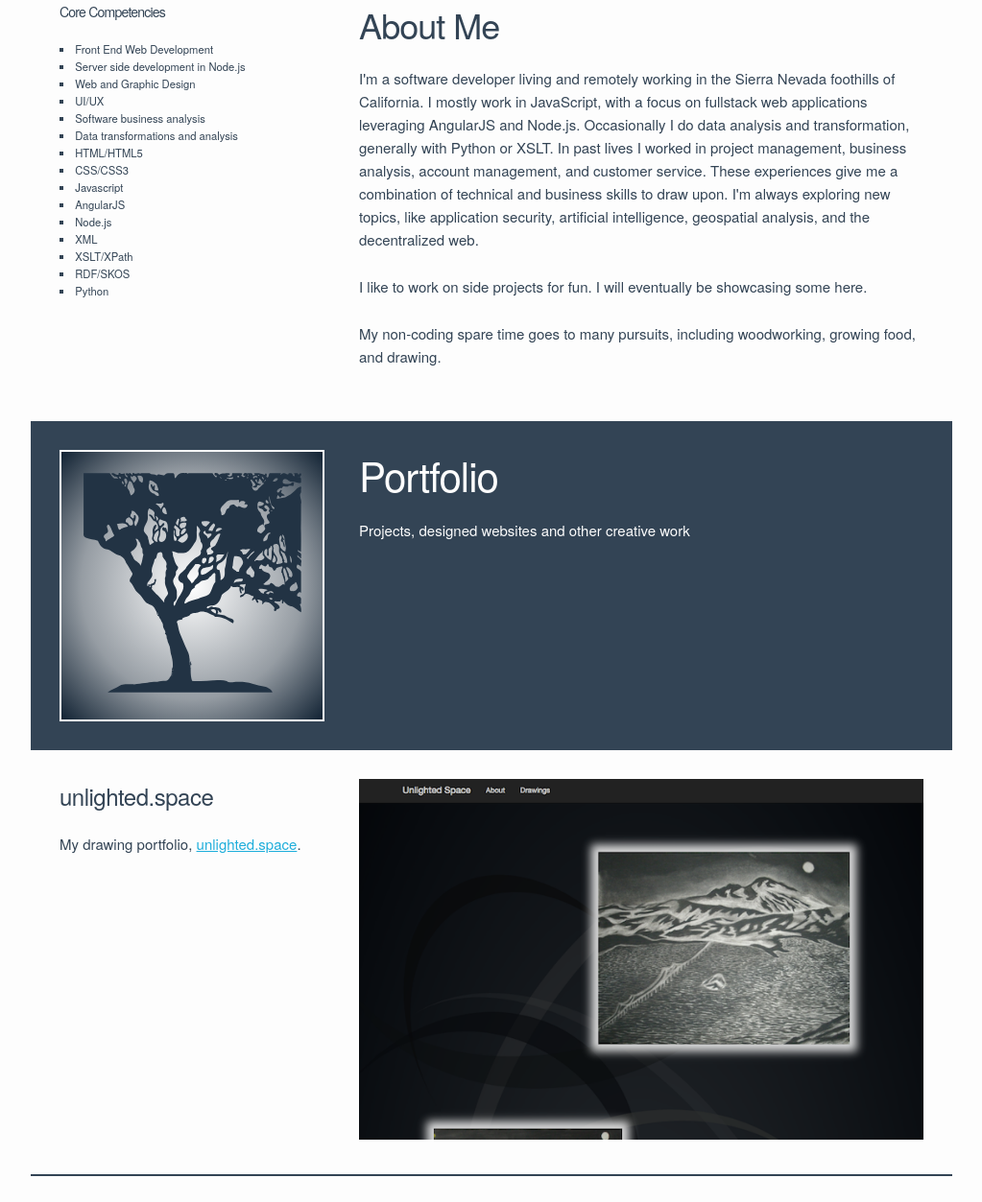
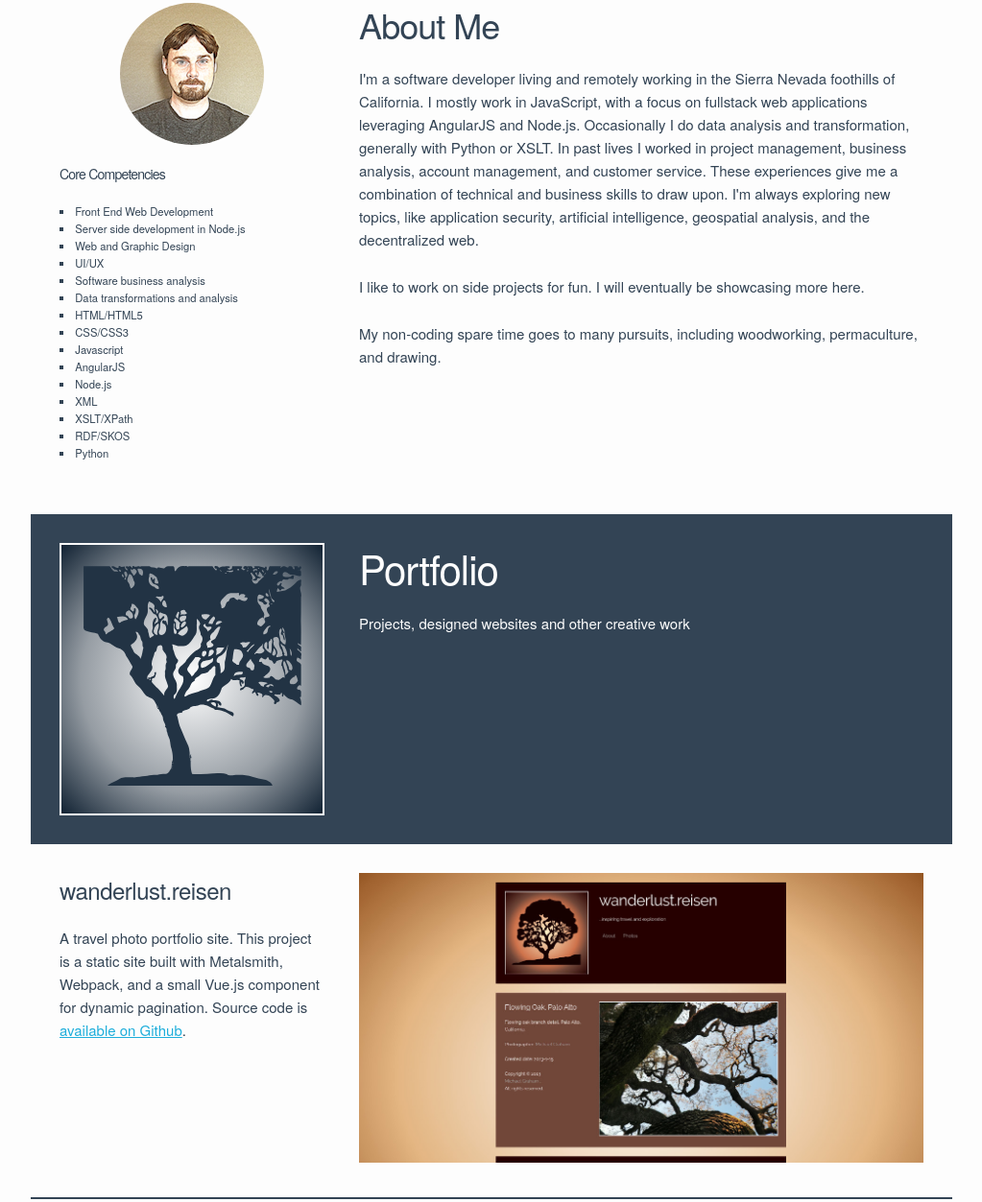
Before and after one commit to sentientforest/portfolio, a plain HTML site: page index.html in a window 1280 px wide. Shown: the part 361-1614 px from the top of the page at 96% size, without its empty margins (128-1151 px from the left). Drawn offline with Linux system fonts and the light colour scheme.

Commit message:
Adding wanderlust.reisen, github link

```diff
--- a/css/msg.css
+++ b/css/msg.css
@@ -69,6 +69,9 @@ img {
   margin-bottom: 1em;
 }
 
+a.msgcontact.github img {
+  max-width: 3em;
+}
 a.msgcontact:hover {
   text-decoration: underline;
 }
--- a/index.html
+++ b/index.html
@@ -52,6 +52,9 @@
 
     <div class="row">
       <div class="four columns">
+        <div class="profile">
+          <img src="img/michael-scott-graham.png" />
+        </div>
         <div class="inset">
           <h4>Core Competencies</h4>
           <ul class="achievements">
@@ -78,10 +81,13 @@
         <p itemprop="description">I'm a software developer living and remotely working in the Sierra Nevada foothills of California. I mostly work in JavaScript, with a focus on fullstack web applications leveraging AngularJS and Node.js. Occasionally I do data analysis and transformation, generally with Python or XSLT. In past lives I worked in project management, business analysis, account management, and customer service. These experiences give me a combination of technical and business skills to draw upon. I'm always exploring new topics, like application security, artificial intelligence, geospatial analysis, and the decentralized web.
         </p>
 
-        <p>I like to work on side projects for fun. I will eventually be showcasing some here.
+        <p>I like to work on side projects for fun.
+          I will eventually be showcasing more here.
         </p>
 
-        <p>My non-coding spare time goes to many pursuits, including woodworking, growing food, and drawing.
+        <p>My non-coding spare time goes to many pursuits,
+          including woodworking, permaculture, and drawing.
+        </p>
       </div>
     </div>
     <div class="divider row">
@@ -153,6 +159,22 @@
       <div class="eight columns">
         <h2>Portfolio</h2>
         <h6>Projects, designed websites and other creative work</h6>
+      </div>
+    </div>
+    <div class="project row">
+      <div class="four columns">
+        <h5>wanderlust.reisen</h5>
+        <p>A travel photo portfolio site. This project is a static site built
+           with Metalsmith, Webpack, and a small Vue.js component for
+           dynamic pagination. Source code is
+           <a href="https://github.com/oakenclast/wanderlust"> available
+             on Github</a>.
+        </p>
+      </div>
+      <div class="eight columns">
+        <a href="http://wanderlust.reisen" title="wanderlust.reisen">
+          <img src="img/wanderlust.reisen.jpg" alt="Screenshot of wanderlust.reisn website" />
+        </a>
       </div>
     </div>
     <div class="project row">
@@ -269,6 +291,12 @@
         </svg>
       </div>
       <div class="eight columns contact-box">
+        <a href="https://github.com/oakenclast/"
+           title="View my Github Profile"
+           class="msgcontact github"
+           itemprop="contactPoint">
+          <img src="img/GitHub-Mark-120px-plus.png" />
+        </a>
         <a href="https://www.linkedin.com/pub/michael-graham/4b/bb9/597"
              title="Contact on LinkedIn"
              class="msgcontact"
```
Also changed, not shown: img/GitHub-Mark-120px-plus.png (added), img/wanderlust.reisen.jpg (added).
